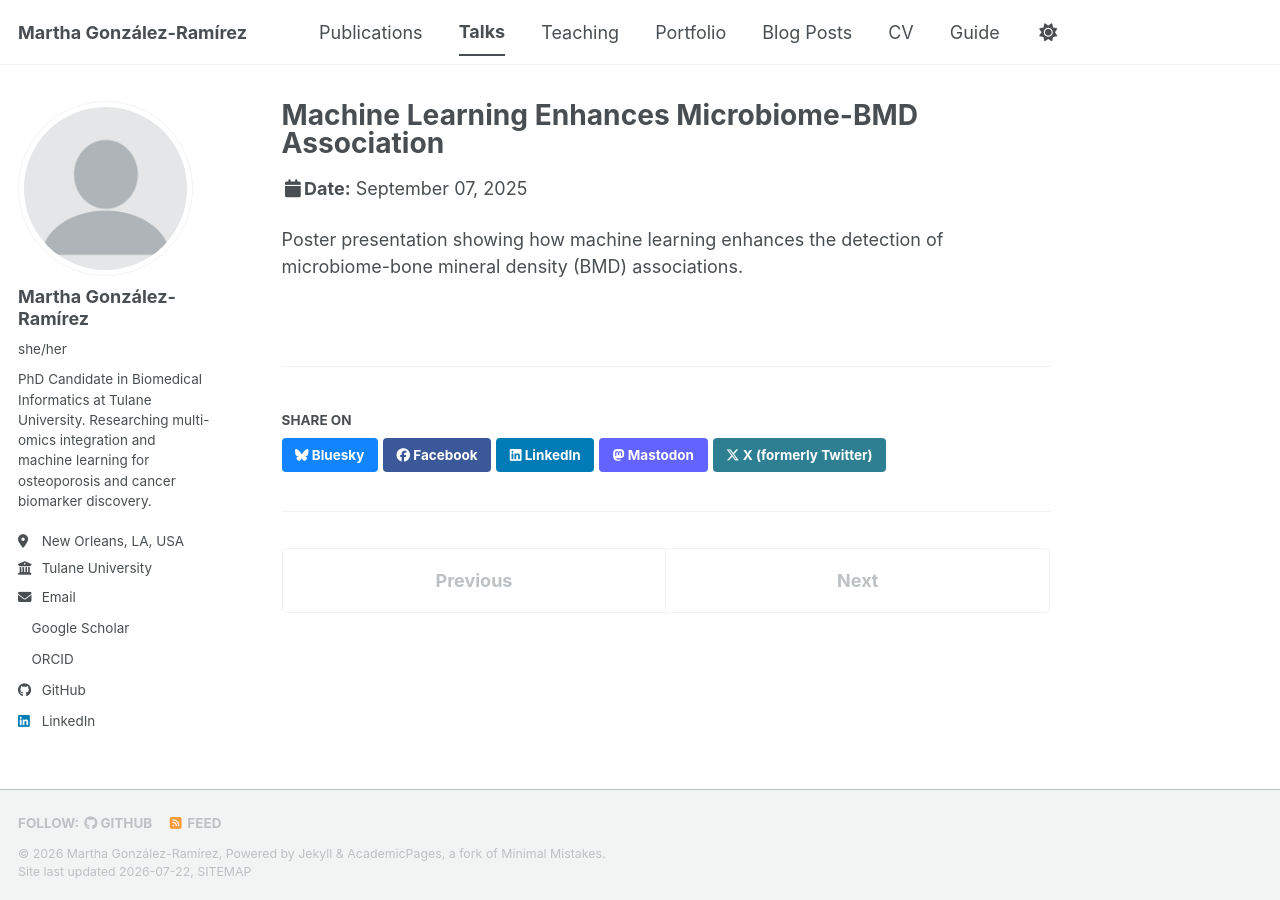
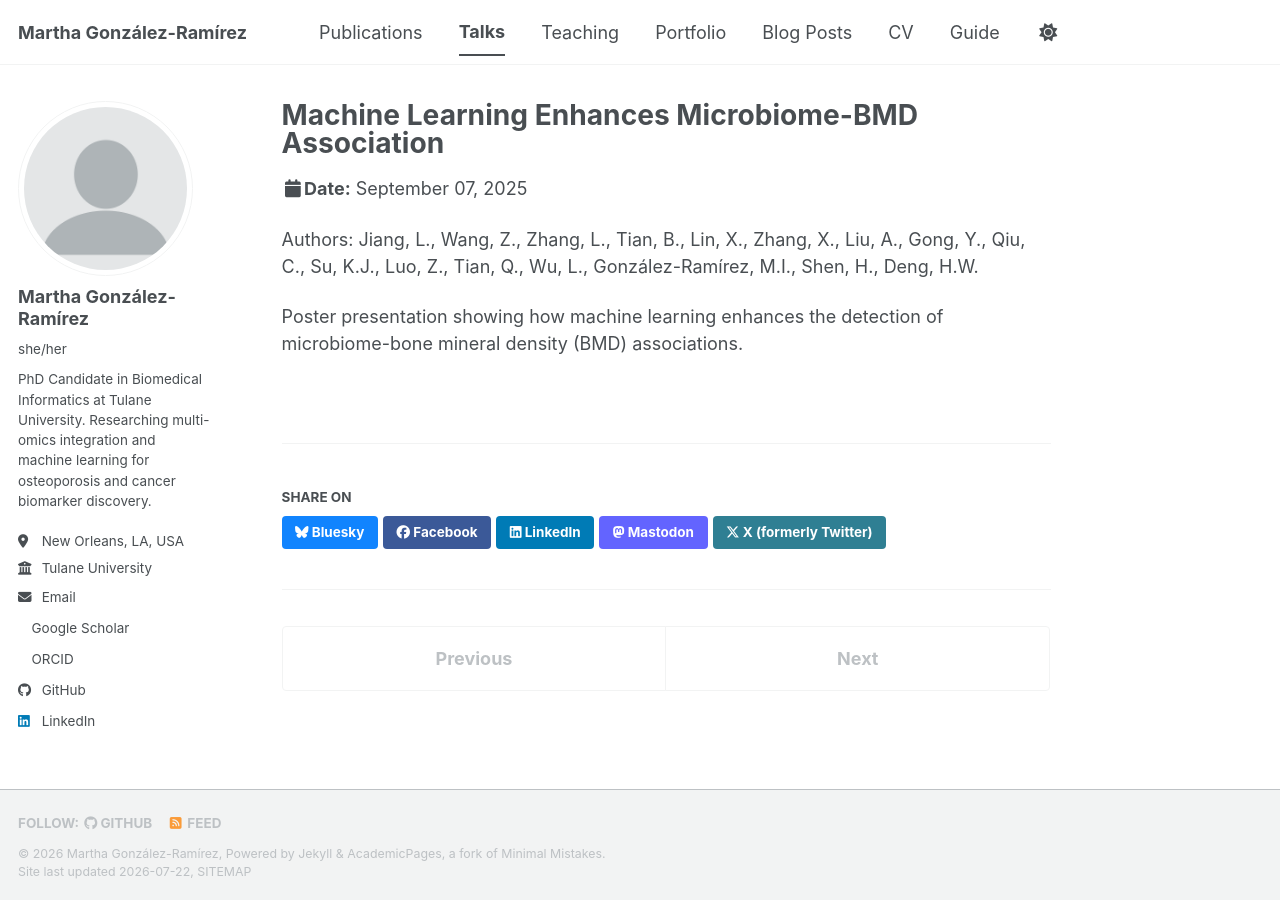
Before and after one commit to migonzalezr/migonzalezr.github.io, a Jekyll site: the page built from _talks/2025-09-07-poster-asbmr-ml-microbiome-bmd.md, in a window 1280 px wide. Built offline with Jekyll 4.4.1, drawn with Linux system fonts in a browser that asks for light colours; a style sheet for code colours, icons or effects is not loaded.

Commit message:
Update poster metadata with authors and description
Added authors and description for the poster presentation.

```diff
--- a/_talks/2025-09-07-poster-asbmr-ml-microbiome-bmd.md
+++ b/_talks/2025-09-07-poster-asbmr-ml-microbiome-bmd.md
@@ -8,4 +8,6 @@ date: 2025-09-07
 location: "Seattle, WA, USA"
 ---
 
+Authors: Jiang, L., Wang, Z., Zhang, L., Tian, B., Lin, X., Zhang, X., Liu, A., Gong, Y., Qiu, C., Su, K.J., Luo, Z., Tian, Q., Wu, L., González-Ramírez, M.I., Shen, H., Deng, H.W.
+
 Poster presentation showing how machine learning enhances the detection of microbiome-bone mineral density (BMD) associations.
```
